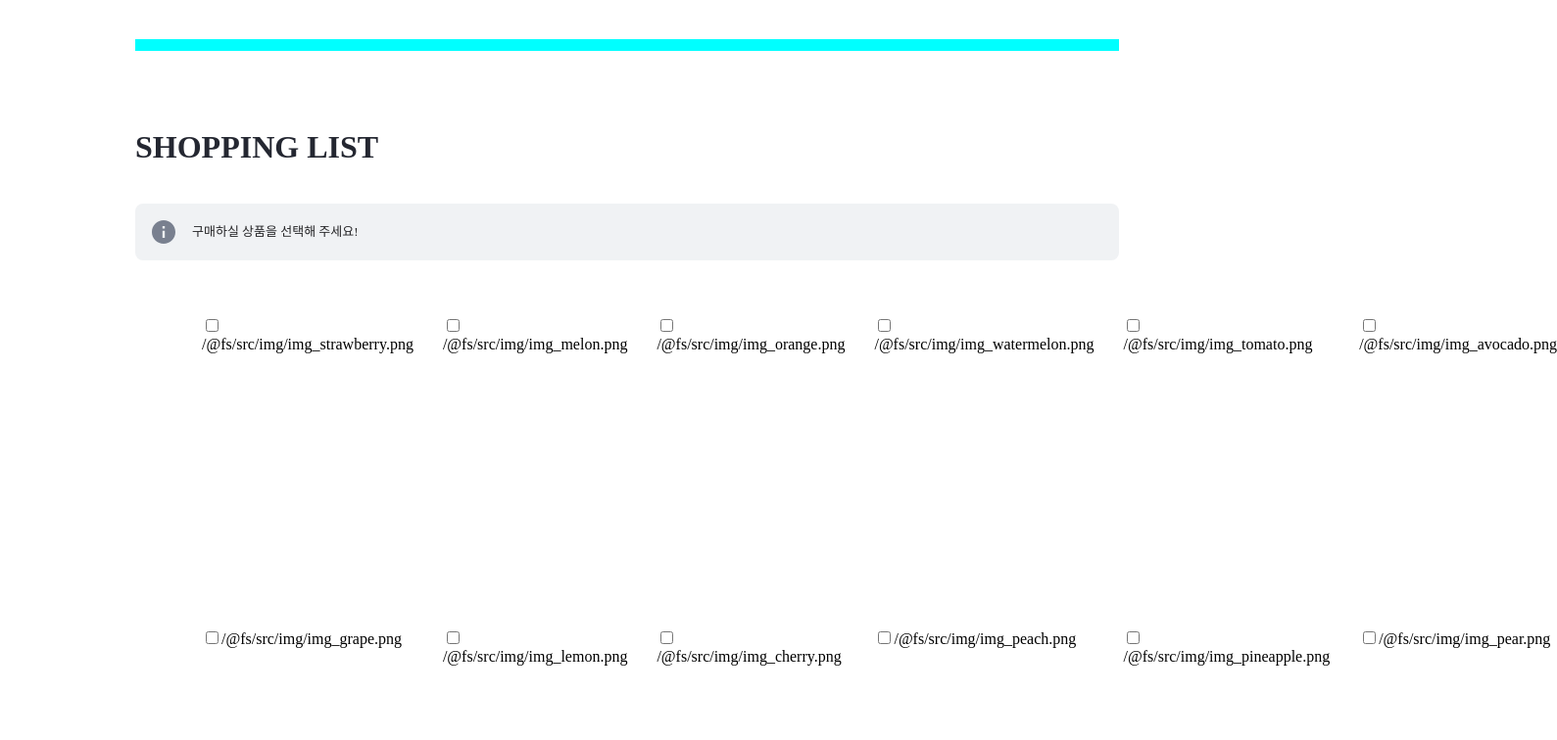
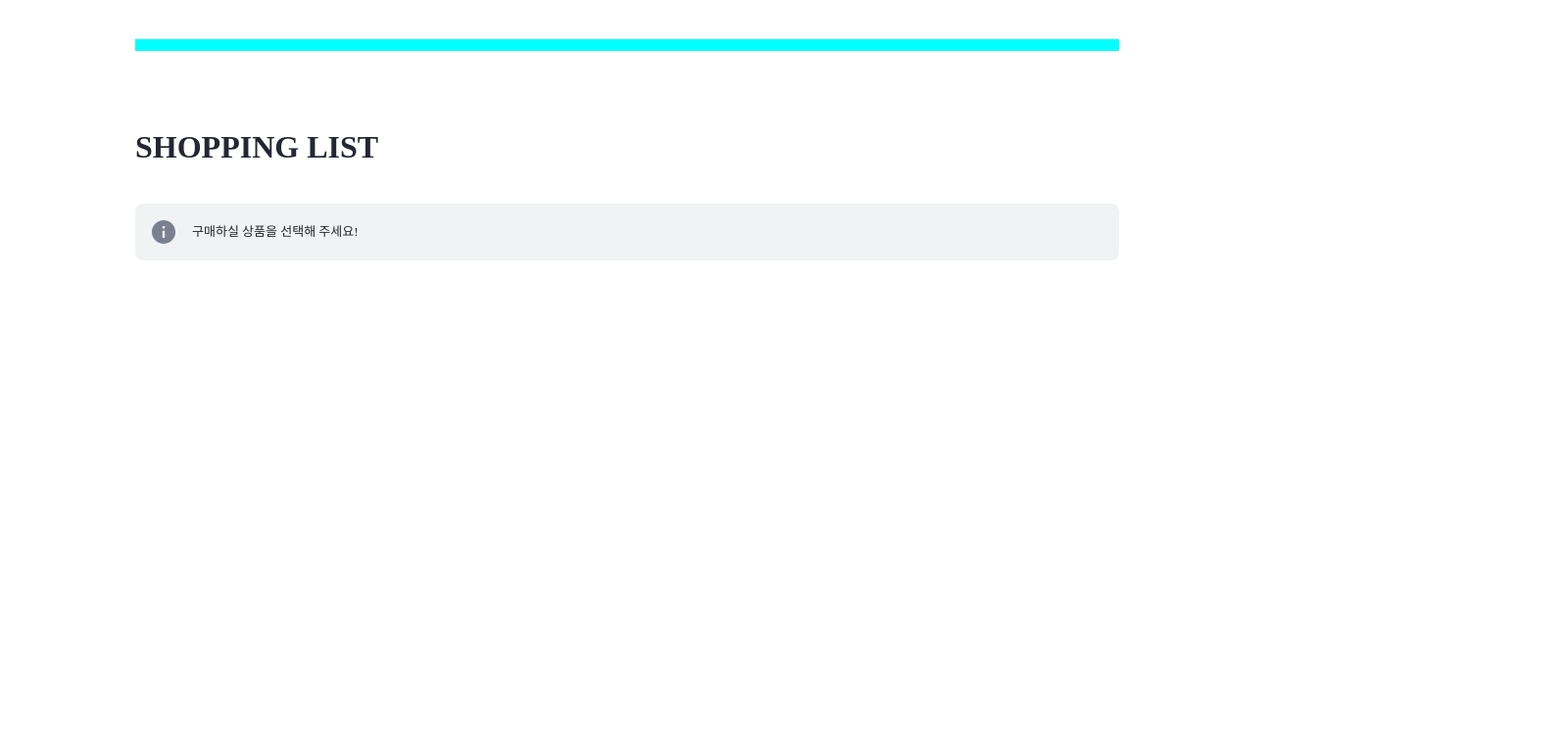
Before and after one commit to yejz0715/react-shopping, a React (Create React App) app: page / in a window 1280 px wide. Shown: the top 756 px of the page at 98% size, 1589 px wide, since content can reach past the window. Built offline with nearby package versions, Linux system fonts and the light colour scheme.

Commit message:
checkBox 구조 변경

```diff
--- a/src/Component/CheckBox/index.jsx
+++ b/src/Component/CheckBox/index.jsx
@@ -1,11 +1,13 @@
-import React from "react";
 import "./style.css";
 function CheckBox(props) {
   return (
     <div>
-      <input type="checkbox" id="name" />
-      <label htmlFor="name">{props.children}</label>
-      {/* 태그사이에 있는 내용을 보여줄때 props.children 사용 */}
+      <div>
+        <label>{}</label>
+        <img />
+        <label>{}</label>
+        {/* 태그사이에 있는 내용을 보여줄때 props.children 사용 */}
+      </div>
     </div>
   );
 }
```
